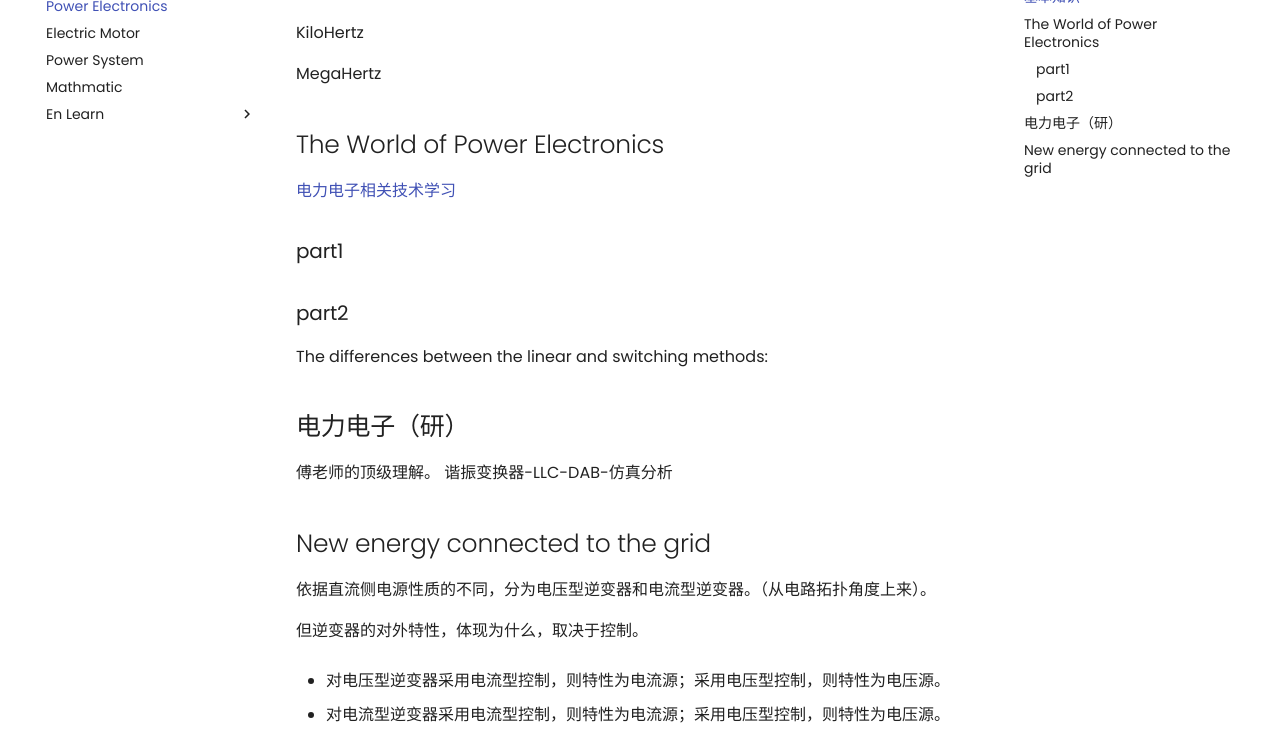
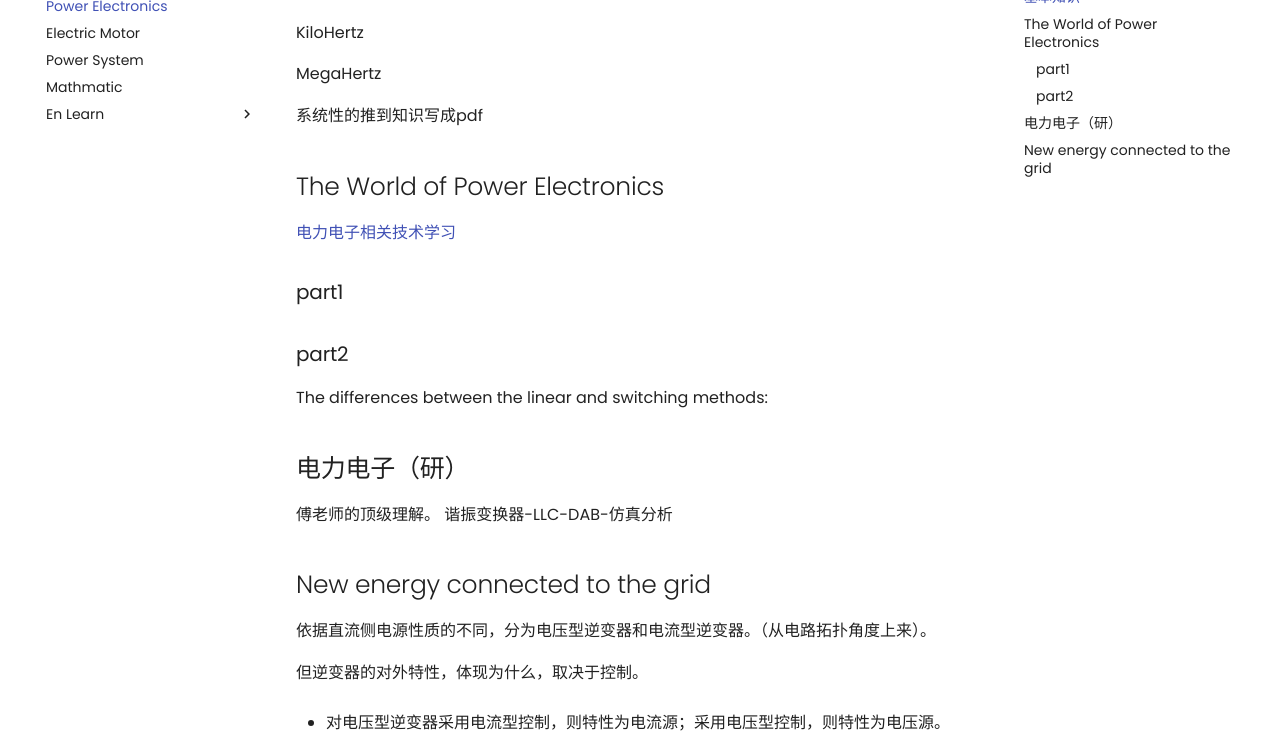
Before and after one commit to Pengyu-Jin/Pengyu-Jin.github.io, an MkDocs documentation site: the page built from docs/major/Power Electronics/PE.md, in a window 1280 px wide and 900 px high, scrolled down 780 px, cut to the strip 156-900 px from the top of the window. Built offline with MkDocs 1.6.1 and Material for MkDocs 9.7.7, drawn with Linux system fonts in a browser that asks for light colours; comment, search, counter and statistics services are not loaded.

Commit message:
20241011

```diff
--- a/docs/major/Power Electronics/PE.md
+++ b/docs/major/Power Electronics/PE.md
@@ -12,12 +12,11 @@ PELS 是 "Power Electronics Society" 的缩写，这是电气和电子工程师
 
 
 
-
-
-
 KiloHertz
 
 MegaHertz
+
+系统性的推到知识写成pdf
 
 ## The World of Power Electronics
 [电力电子相关技术学习](https://www.tdk.com/en/tech-mag/){:target=_blank}
```
